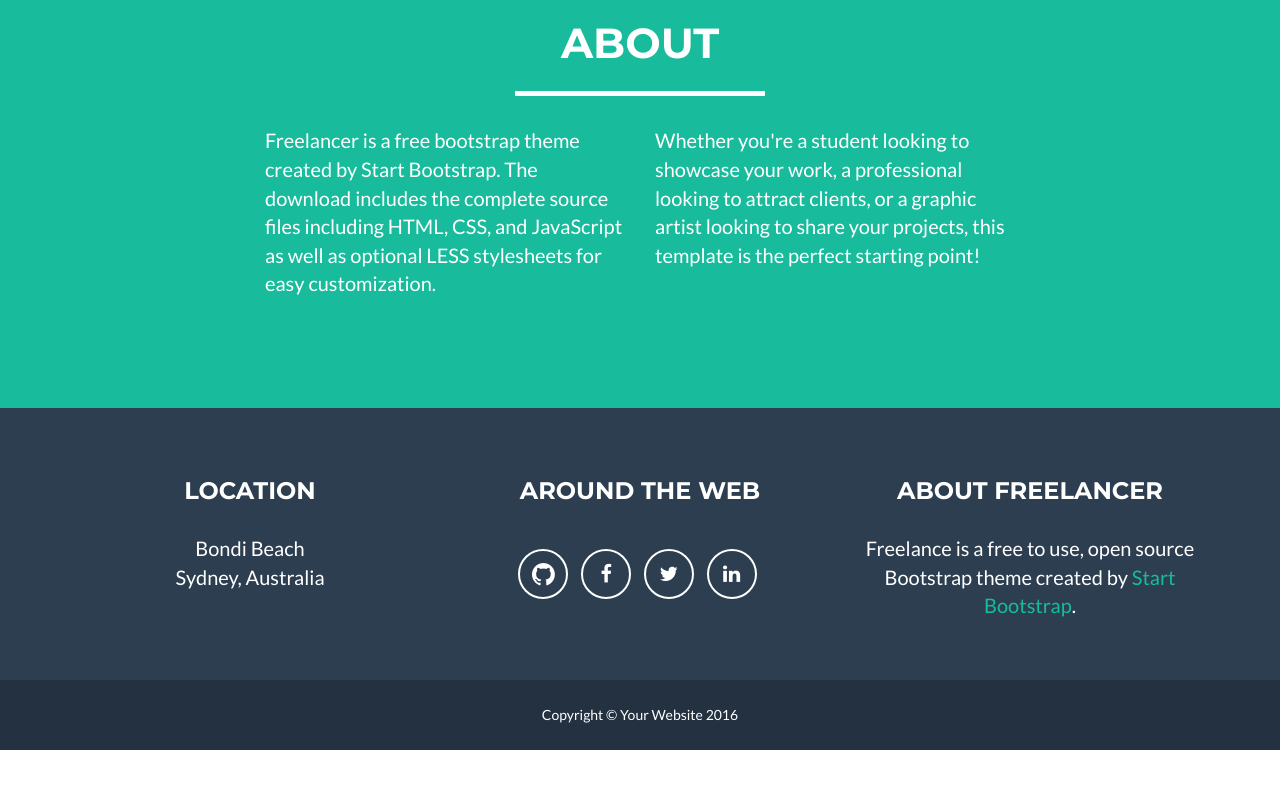
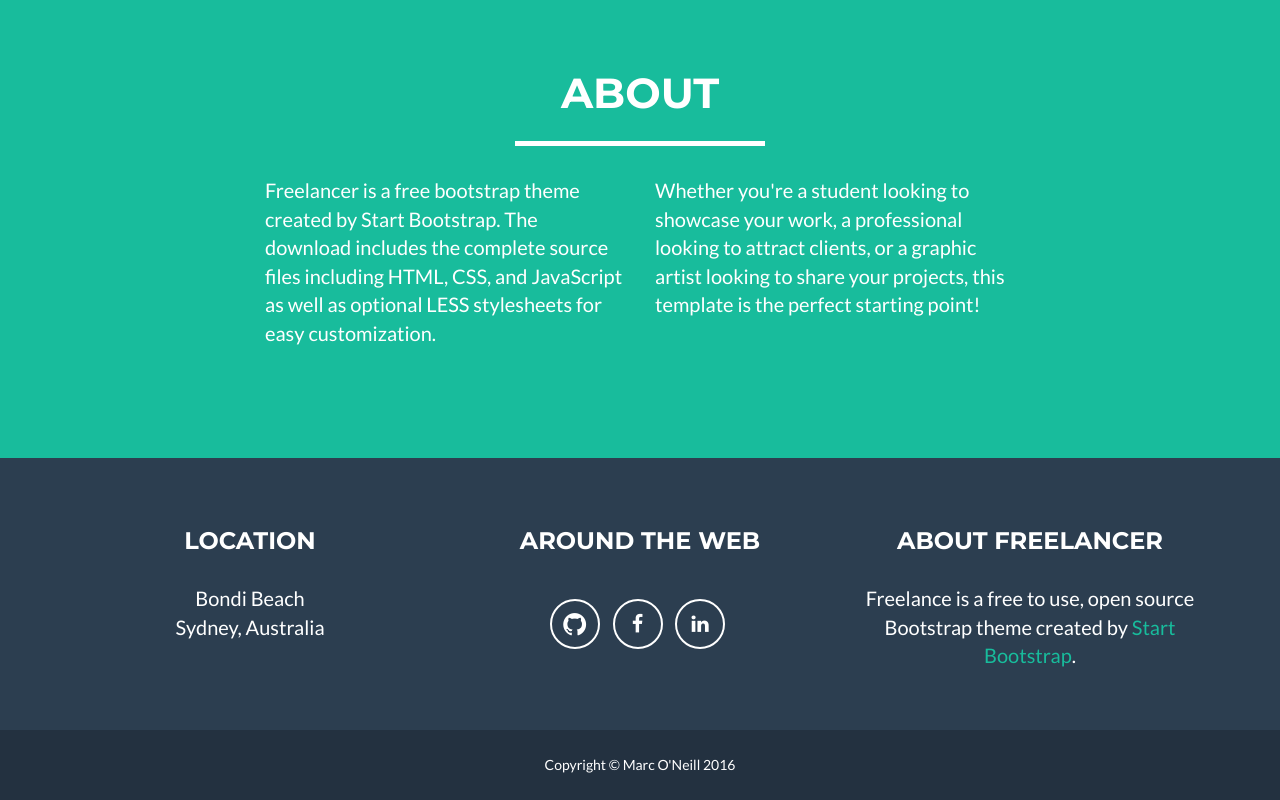
Before and after one commit to marcexmachina/marcexmachina.github.io, a website: page index.html in a window 1280 px wide. Shown: the part 1732-2532 px from the top of the page. Before the commit the page ends 2482 px from the top, so only its background shows below. Drawn offline with nearby package versions, Linux system fonts and the light colour scheme.

Commit message:
Adding links to social pages

```diff
--- a/index.html
+++ b/index.html
@@ -88,6 +88,7 @@
             <div class="row">
                 <div class="col-lg-12 text-center">
                     <h2>Portfolio</h2>
+                      <br><h4>coming soon...</h4>
                     <hr class="star-primary">
                 </div>
             </div>
@@ -190,17 +191,14 @@
                         <h3>Around the Web</h3>
                         <ul class="list-inline">
                             <li>
-                                <a href="https://github.com/marcondev" class="btn-social btn-outline"><i
+                                <a href="http://github.com/marcondev" class="btn-social btn-outline"><i
                                   class="fa fa-fw fa-lg fa-github"></i></a>
                             </li>
                             <li>
-                                <a href="#" class="btn-social btn-outline"><i class="fa fa-fw fa-facebook"></i></a>
+                                <a href="http://www.facebook.com/marc.o.neill2" class="btn-social btn-outline"><i class="fa fa-fw fa-facebook"></i></a>
                             </li>
                             <li>
-                                <a href="#" class="btn-social btn-outline"><i class="fa fa-fw fa-twitter"></i></a>
-                            </li>
-                            <li>
-                                <a href="#" class="btn-social btn-outline"><i class="fa fa-fw fa-linkedin"></i></a>
+                                <a href="http://www.linkedin.com/in/marcondev" class="btn-social btn-outline"><i class="fa fa-fw fa-linkedin"></i></a>
                             </li>
 
                         </ul>
@@ -216,7 +214,7 @@
             <div class="container">
                 <div class="row">
                     <div class="col-lg-12">
-                        Copyright &copy; Your Website 2016
+                        Copyright &copy; Marc O'Neill 2016
                     </div>
                 </div>
             </div>
```
